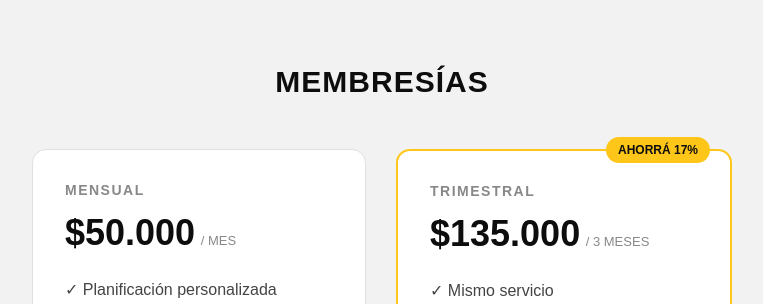
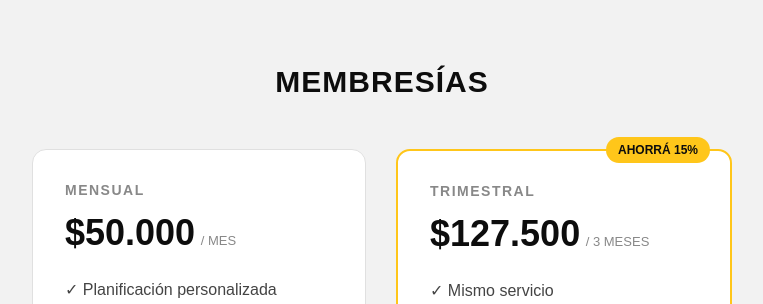
Before and after one commit to fedegarciapf-ops/unoauno-web, a React (Vite) app: page / in a window 1280 px wide. Shown: the part 4840-5144 px from the top of the page, without its empty margins (258-1021 px from the left). Built offline with nearby package versions, Linux system fonts and the light colour scheme.

Commit message:
Actualizacion de precio

```diff
--- a/src/sections/Membresias.jsx
+++ b/src/sections/Membresias.jsx
@@ -29,12 +29,12 @@ function Membresias({ onAbrirConsulta }) {
 
           {/* Plan Trimestral */}
           <div className="mb-card mb-card-featured">
-            <span className="mb-badge">AHORRÁ 17%</span>
+            <span className="mb-badge">AHORRÁ 15%</span>
 
             <p className="mb-plan-name">TRIMESTRAL</p>
 
             <p className="mb-price">
-              <span>$135.000</span> <small>/ 3 MESES</small>
+              <span>$127.500</span> <small>/ 3 MESES</small>
             </p>
 
             <ul className="mb-list">
```
